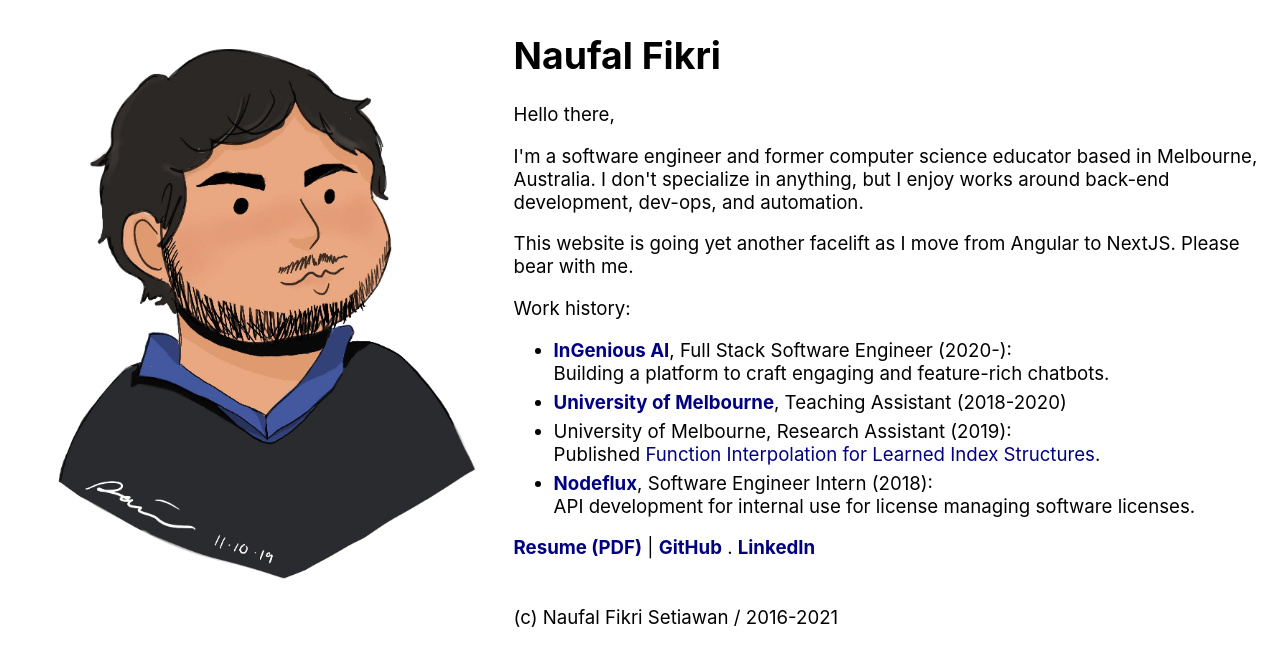
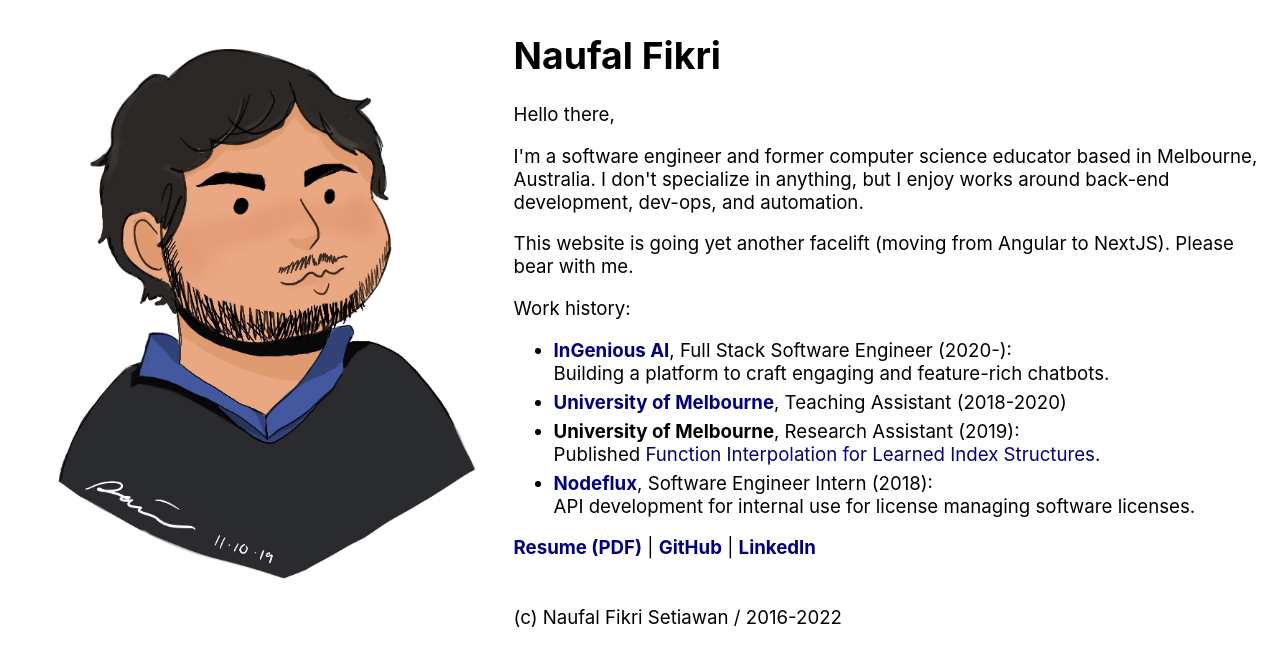
Before and after one commit to naufik/naufik.net, a Next.js app: page / in a window 1280 px wide. Shown: the top 666 px of the page. Built offline with nearby package versions, Linux system fonts and the light colour scheme.

Commit message:
minor stylilstic changes.

```diff
--- a/next.config.js
+++ b/next.config.js
@@ -1,4 +1,7 @@
 /** @type {import('next').NextConfig} */
 module.exports = {
   reactStrictMode: true,
+  typescript: {
+    ignoreBuildErrors: true,
+  },
 }
--- a/pages/index.tsx
+++ b/pages/index.tsx
@@ -19,14 +19,14 @@
 
         <div className={styles.splashContent}>
           <h1>
-            Naufal Fikri <span className={styles.pronouns}>he/him</span>
+            Naufal Fikri
           </h1>
           <p>Hello there,</p>
           <p>
-            I'm a software engineer and former computer science educator based in Melbourne, Australia. I don't specialize in anything, but I enjoy works around back-end development, dev-ops, and automation.
+            I&apos;m a software engineer and former computer science educator based in Melbourne, Australia. I don&apos;t specialize in anything, but I enjoy works around back-end development, dev-ops, and automation.
           </p>
           <p>
-            This website is going yet another facelift as I move from Angular to NextJS. Please bear with me.
+            This website is going yet another facelift (moving from Angular to NextJS). Please bear with me.
           </p>
           <p>
             Work history:
@@ -36,7 +36,7 @@
                 to craft engaging and feature-rich chatbots.
               </li>
               <li><strong><a href="https://cis.unimelb.edu.au">University of Melbourne</a></strong>, Teaching Assistant (2018-2020)</li>
-              <li>University of Melbourne, Research Assistant (2019): <br/>Published <a href="http://renata.borovica-gajic.com/data/2020_adc.pdf">Function Interpolation for Learned Index Structures</a>.</li>
+              <li><strong>University of Melbourne</strong>, Research Assistant (2019): <br/>Published <a href="http://renata.borovica-gajic.com/data/2020_adc.pdf">Function Interpolation for Learned Index Structures</a>.</li>
               <li><strong><a href="https://nodeflux.io">Nodeflux</a></strong>, Software Engineer Intern (2018): <br/>API development for internal use for license managing software licenses.</li>
             </ul>
           </p>
@@ -45,13 +45,13 @@
             <Link href="/resume.pdf">Resume (PDF)</Link>
             {" | "}
             <a href="https://github.com/naufik">GitHub</a>
-            {" . "}
+            {" | "}
             <a href="https://linkedin.com/in/naufik">LinkedIn</a>
           </span>
         </div>
         <div/>
         <footer className={styles.footer}>
-          <p>(c) Naufal Fikri Setiawan / 2016-2021</p>
+          <p>(c) Naufal Fikri Setiawan / 2016-2022</p>
         </footer>
       </main>
     </div>
--- a/pages/projects/[projectId].tsx
+++ b/pages/projects/[projectId].tsx
@@ -3,6 +3,7 @@
 import { ParsedUrlQuery } from "querystring";
 import { MDXRemote, MDXRemoteSerializeResult } from "next-mdx-remote";
 import { serialize } from "next-mdx-remote/serialize";
+import Link from "next/link";
 
 interface ProjectParams extends ParsedUrlQuery {
   projectId: string;
@@ -16,7 +17,7 @@
 const ProjectPage: NextPage<ProjectPageProps> = (props) => {
   return (
     <div>
-      <a href="/projects">Back to projects</a>
+      <Link href="/projects">Back to projects</Link>
       <main>
         <div className="projectItem">
           <MDXRemote {...props.content} />
```
